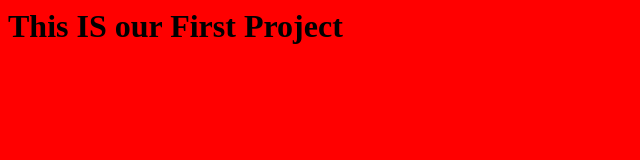
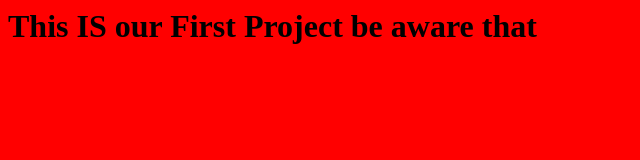
Before and after one commit to bhawesh220/project1, a plain HTML site: page index.html in a window 1280 px wide. Shown: the whole page, without its empty margins (0-640 px from the left). Drawn offline with Linux system fonts and the light colour scheme.

Commit message:
changes in h1 tag

```diff
--- a/index.html
+++ b/index.html
@@ -4,6 +4,6 @@
         <link rel="stylesheet" href="style.css">
     </head>
     <body>
-        <h1> This IS our First Project</h1>
+        <h1> This IS our First Project be aware that</h1>
     </body>
 </html>
```
